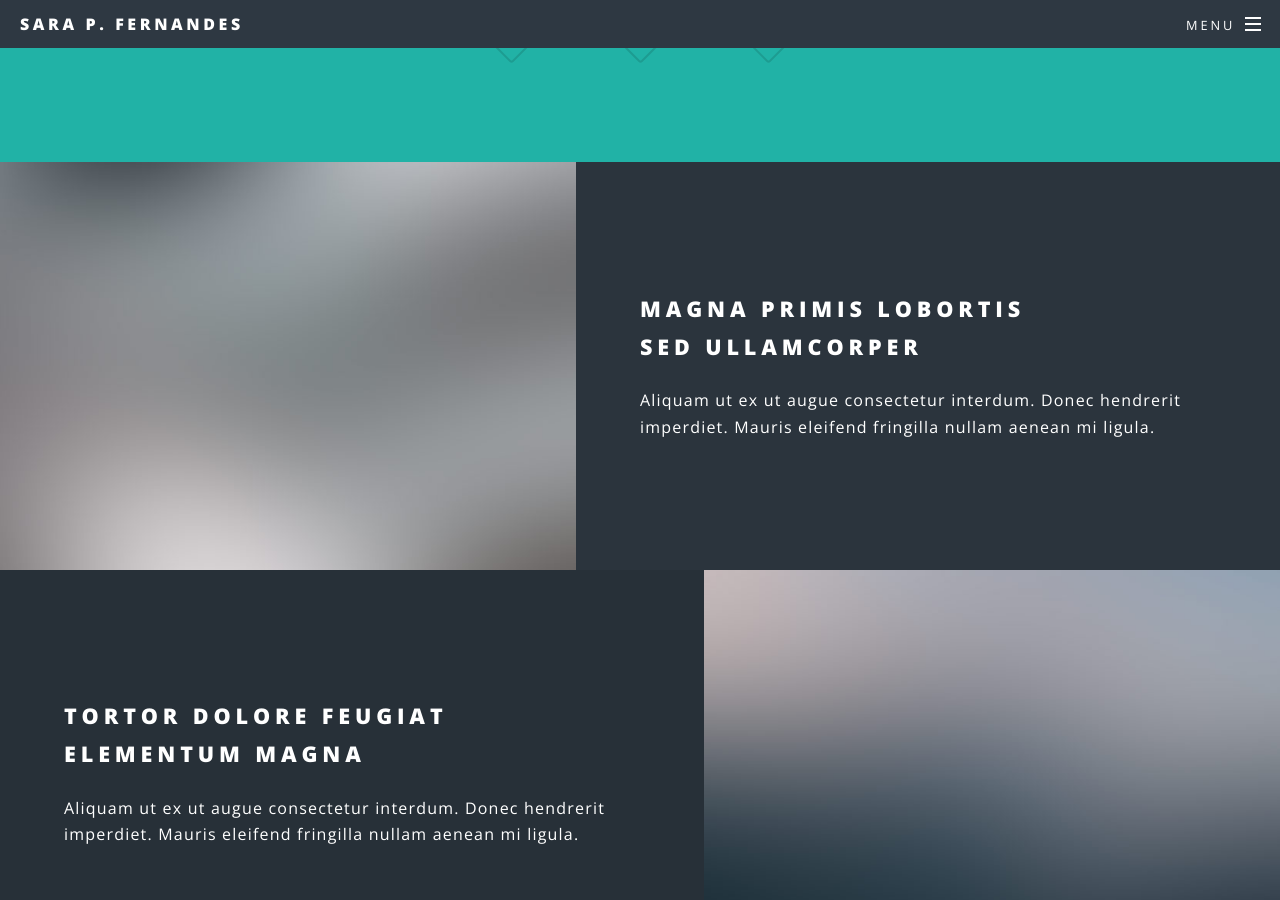
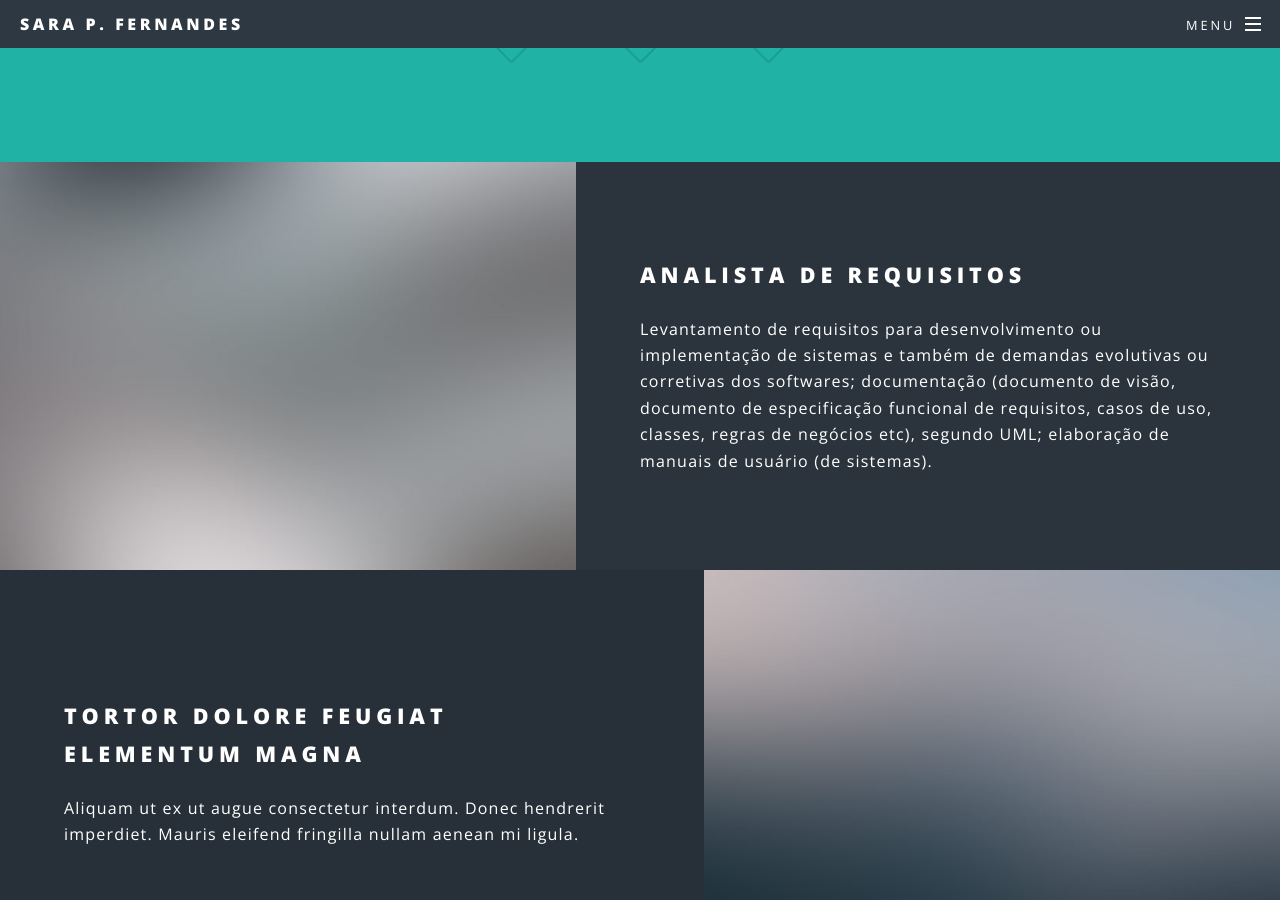
Before and after one commit to SaraFernandes/sarafernandes.github.io_sfdhgdfg, a Jekyll site: the page built from index.html, in a window 1280 px wide and 900 px high, scrolled down 1359 px. Built offline with Jekyll 4.4.1, drawn with Linux system fonts in a browser that asks for light colours; some of the changed text lies outside the part shown.

```diff
--- a/index.html
+++ b/index.html
@@ -33,9 +33,8 @@
 					<section id="two" class="wrapper alt style2">
 						<section class="spotlight">
 							<div class="image"><img src="images/pic01.jpg" alt="" /></div><div class="content">
-								<h2>Magna primis lobortis<br />
-								sed ullamcorper</h2>
-								<p>Aliquam ut ex ut augue consectetur interdum. Donec hendrerit imperdiet. Mauris eleifend fringilla nullam aenean mi ligula.</p>
+								<h2>Analista de Requisitos</h2>
+								<p>Levantamento de requisitos para desenvolvimento ou implementação de  sistemas e também de demandas evolutivas ou corretivas dos softwares; documentação (documento de visão, documento de especificação  funcional de requisitos, casos de uso, classes, regras de negócios etc), segundo UML; elaboração de manuais de usuário (de sistemas).</p>
 							</div>
 						</section>
 						<section class="spotlight">
@@ -66,14 +65,7 @@
 								<li class="icon fa-paper-plane-o">
 									<h3>Analista de Requisitos</h3>
 									<p>
-										<div>
-											<h5>Listas</h5>
-											<ul>
-												<li>Listas.</li>
-												<li>Listas</li>
-												<li>Listas.</li>
-											</ul>
-										</div>
+
 									</p>
 								</li>
 								<li class="icon fa-laptop">
```
